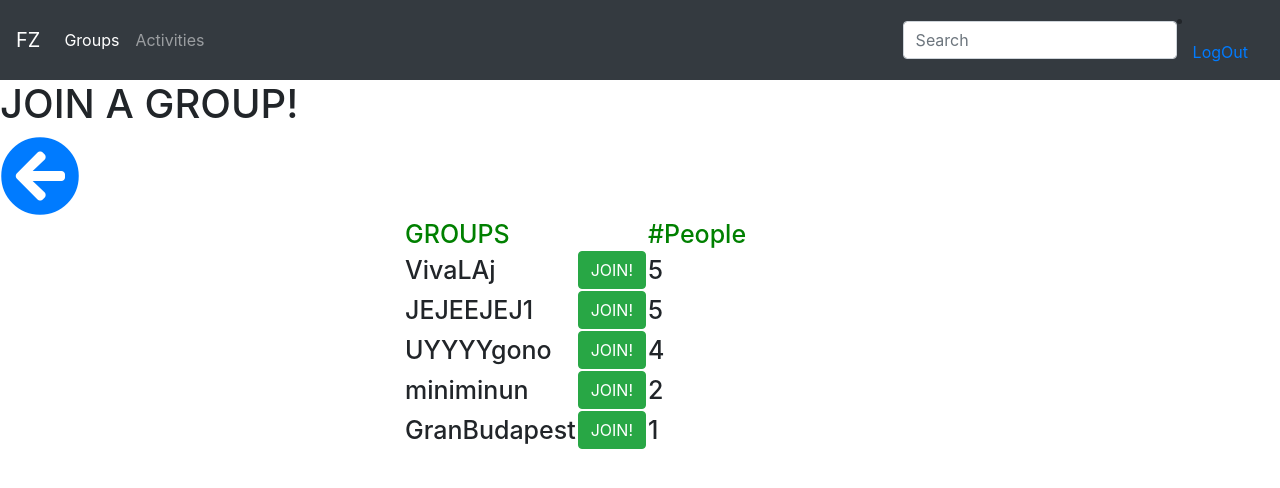
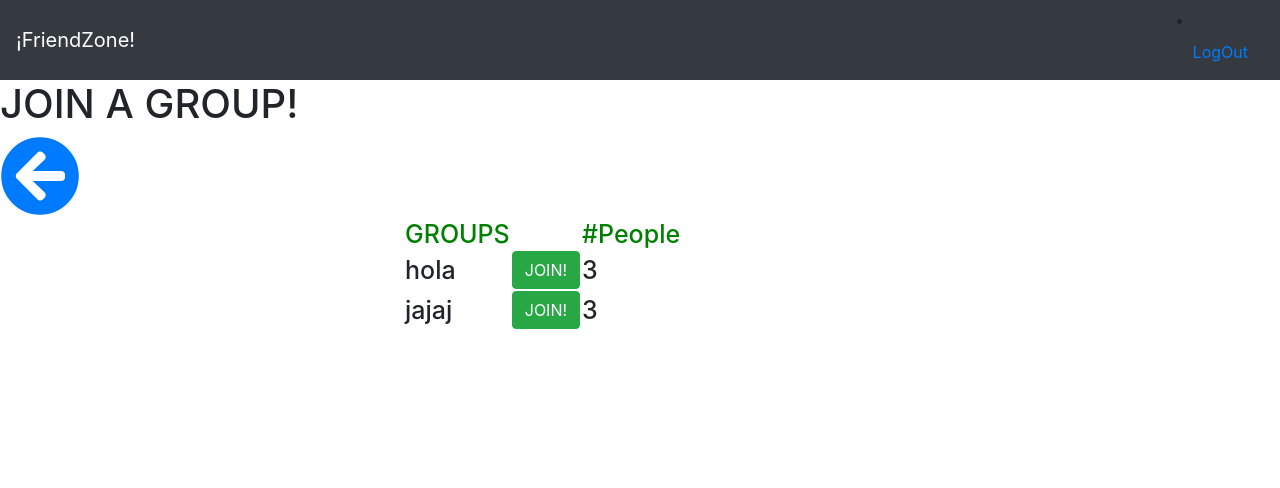
Before and after one commit to alvarobertin/FriendZone, a Flask app: page /JGroup in a window 1280 px wide. Shown: the top 488 px of the page. Run offline with Flask 2, Linux system fonts and the light colour scheme; the visitor is signed in with stand-in values (Sample User, id 1); some libraries are stand-ins or nearby versions.

Commit message:
Last update
Sort of things.

```diff
--- a/app.py
+++ b/app.py
@@ -231,15 +231,10 @@ def preferences():
     return render_template('preferences.html')
 
 
-@app.route("/home")
+
+@app.route("/home", methods=['GET', 'POST'])
 @is_logged_in
 def index():
-    return render_template('index.html')
-
-
-@app.route("/group", methods=['GET', 'POST'])
-@is_logged_in
-def group():
 
 
     msj = {'done': ''}
@@ -364,7 +359,7 @@ def see(name,diaa):
 
     else:
         print("No está")
-        return redirect(url_for('group'))
+        return redirect(url_for('index'))
 
 
 
@@ -423,7 +418,7 @@ def NewGroup():
         done = True
         msj = {'done': done}
         archivo.close()
-        return redirect(url_for('group'))
+        return redirect(url_for('index'))
 
     return render_template('NewGroup.html', msj=msj)
 
--- /dev/null
+++ b/groups/rertttereer.txt
@@ -0,0 +1 @@
+09/05/2019 Salir a pasear
--- a/templates/JGroup.html
+++ b/templates/JGroup.html
@@ -22,7 +22,7 @@
     </script>
   </div>
 {% endif %}
-<a href="{{ url_for('group') }}">
+<a href="{{ url_for('index') }}">
 	<i class="fas fa-arrow-circle-left fa-2x"></i>
 </a>
 <div class="center">
--- a/templates/NewGroup.html
+++ b/templates/NewGroup.html
@@ -52,7 +52,7 @@
           <div id="legend">
           <legend class="">You are really close to create a Group!</legend>
         </div>
-   	<a href="{{ url_for('group') }}">
+   	<a href="{{ url_for('index') }}">
 	<i class="fas fa-arrow-circle-left fa-5x"></i>
 	</a>
   <div class="center">
--- a/templates/group.html
+++ b/templates/group.html
@@ -35,7 +35,7 @@
 		<tr>
 		    <td><a href="{{url_for('see',name=grupos[i],diaa=0)}}">{{grupos[i]}}</a></td>
 		    <td>
-		    	<form action="{{ url_for('group') }}" method="POST">
+		    	<form action="{{ url_for('index') }}" method="POST">
 		    		<input type="hidden" name="njoin" id="njoin" value="{{grupos[i]}}">
 		    		<button class="btn btn-danger" onclick="return confirm('Are you sure?')">leave</button>
 		    	</form>
--- a/templates/includes/_navbar.html
+++ b/templates/includes/_navbar.html
@@ -1,5 +1,5 @@
 <nav class="navbar navbar-expand navbar-dark bg-dark">
-  <a class="navbar-brand" href="/">FZ</a>
+  <a class="navbar-brand" href="/">¡FriendZone!</a>
   <button class="navbar-toggler" type="button" data-toggle="collapse" data-target="#navbarsExample02" aria-controls="navbarsExample02" aria-expanded="false" aria-label="Toggle navigation">
     <span class="navbar-toggler-icon"></span>
   </button>
@@ -7,15 +7,9 @@
   <div class="collapse navbar-collapse" id="navbarsExample02">
     <ul class="navbar-nav mr-auto">
       <li class="nav-item active">
-        <a class="nav-link" href="/group">Groups <span class="sr-only"></span></a>
-      </li>
-      <li class="nav-item">
-        <a class="nav-link" href="#">Activities</a>
+        <a class="nav-link" href="/"><span class="sr-only"></span></a>
       </li>
     </ul>
-    <form class="form-inline my-2 my-md-0">
-      <input class="form-control" type="text" placeholder="Search">
-    </form>
     <li class="nav-item">
       <a class="nav-link" href="/logout">LogOut</a>
     </li>
--- a/templates/login.html
+++ b/templates/login.html
@@ -9,6 +9,7 @@
                 html,
         body {
           height: 100%;
+          background-image: url("/bg.jpg");
         }
 
         body {
```
Also changed, not shown: grupos.txt (+2 -5 lines), bg.jpg (added), groups/jajaj.txt (added).
